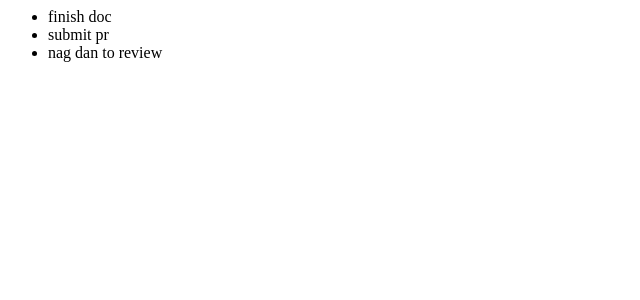
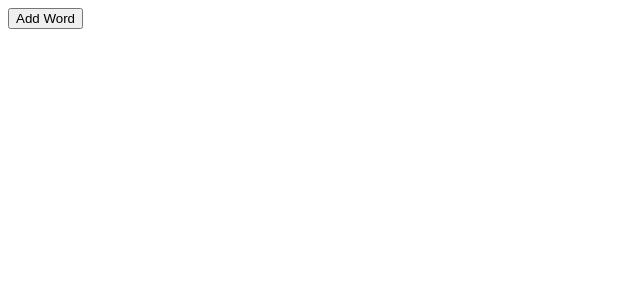
Before and after one commit to hido02/my-react, a React (Create React App) app: page / in a window 1280 px wide. Shown: the top 300 px of the page, without its empty margins (0-640 px from the left). Built offline with nearby package versions, Linux system fonts and the light colour scheme.

Commit message:
feat: 배열과 spread 연산자

```diff
--- a/src/App.js
+++ b/src/App.js
@@ -1,25 +1,22 @@
-import React from 'react';
-import './style.css';
+import React, { useState } from 'react';
 
-export default function App() {
-  function Item(props) {
-    return <li>{props.message}</li>;
-  }
+function YourComponent() {
+  const [words, setWords] = useState([]);
 
-  function TodoList() {
-    const todos = ['finish doc', 'submit pr', 'nag dan to review'];
-    return (
-      <ul>
-        {todos.map((message) => (
-          <Item key={message} message={message} />
-        ))}
-      </ul>
-    );
-  }
+  const handleClick = () => {
+    setWords(prevWords => [...prevWords, 'marklar']);
+  };
 
   return (
     <div>
-      <TodoList />
+      <button onClick={handleClick}>Add Word</button>
+      <ul>
+        {words.map((word, index) => (
+          <li key={index}>{word}</li>
+        ))}
+      </ul>
     </div>
   );
 }
+
+export default YourComponent;
```
